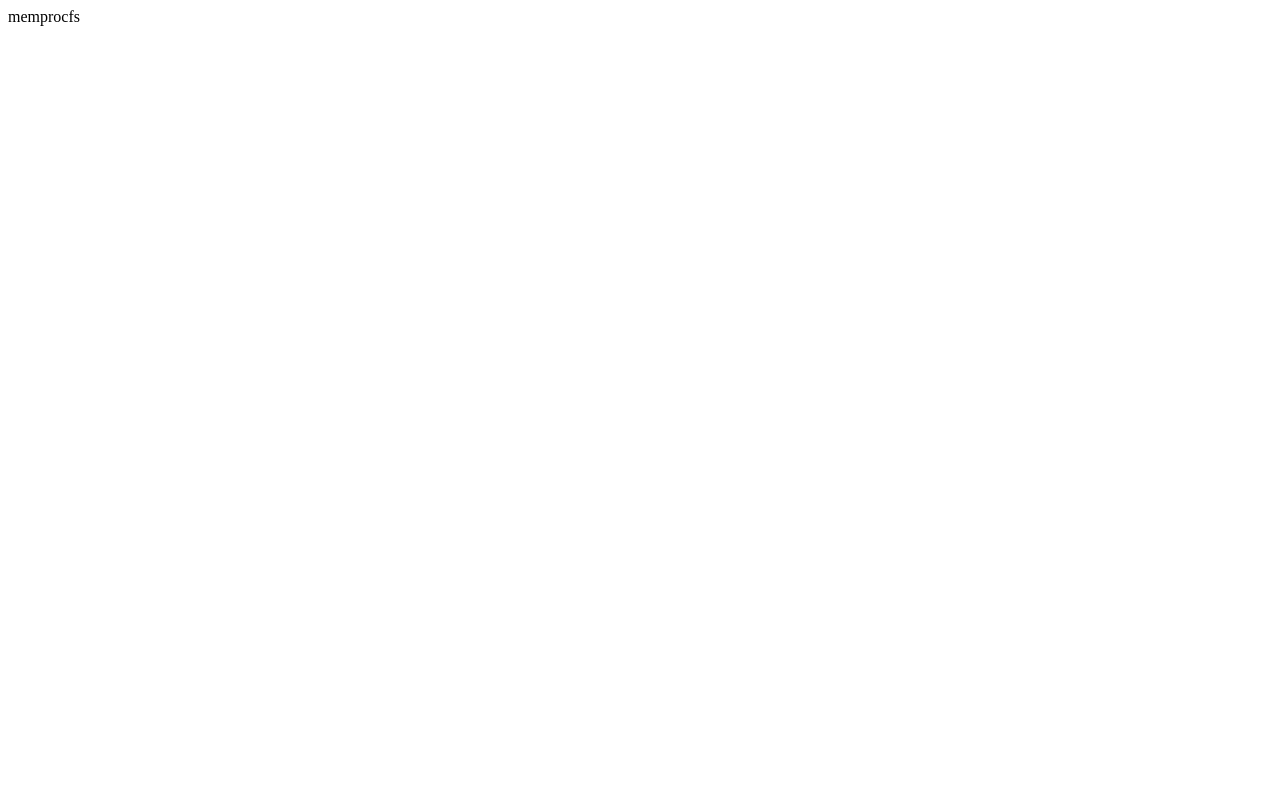
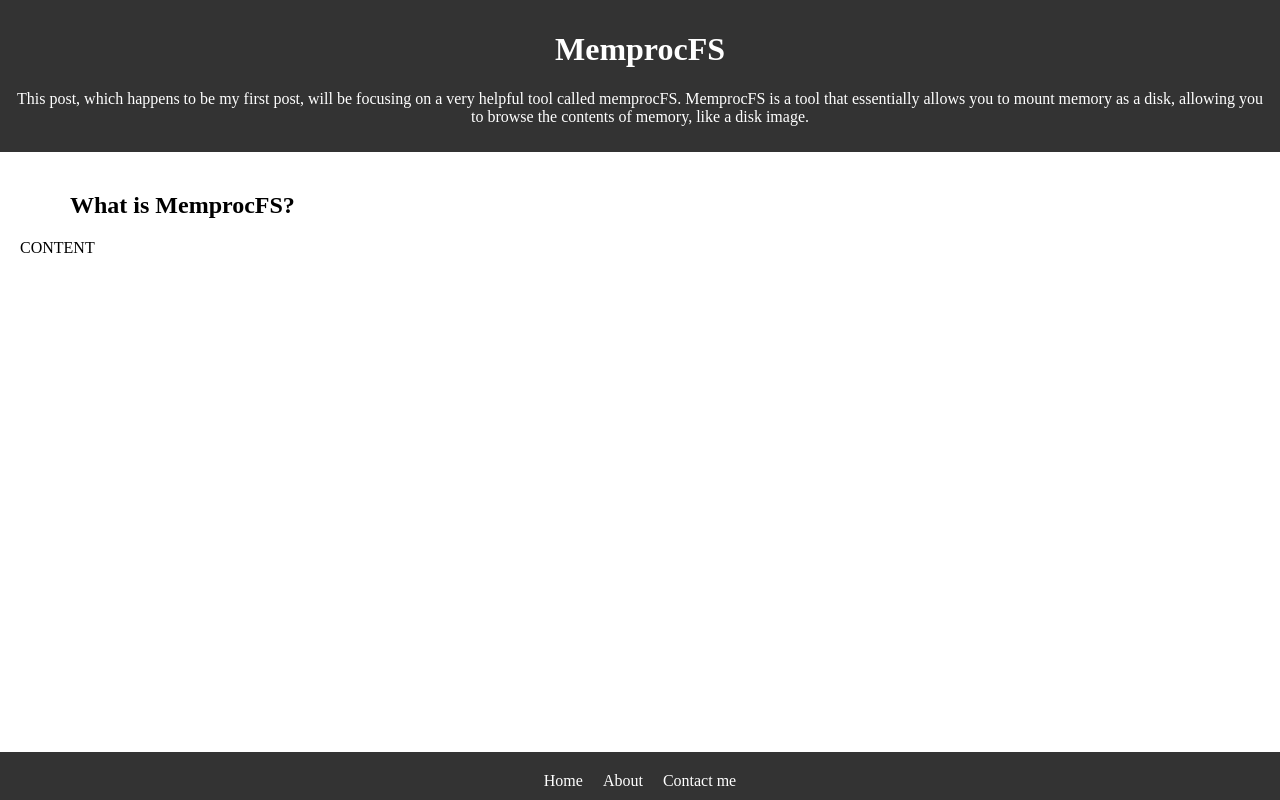
Before and after one commit to cyberyom/cyberyom.github.io, a plain HTML site: page tools/memprocfs.html in a window 1280 px wide. Drawn offline with Linux system fonts and the light colour scheme.

Commit message:
Update memprocfs.html

```diff
--- a/tools/memprocfs.html
+++ b/tools/memprocfs.html
@@ -1 +1,73 @@
-memprocfs
+<!DOCTYPE html>
+<html>
+<head>
+	<title>memprocfs</title>
+	<style>
+		body {
+			margin: 0;
+			padding: 0;
+			display: flex;
+			flex-direction: column;
+			min-height: 100vh;
+		}
+
+		header {
+			background-color: #333;
+			color: white;
+			padding: 10px;
+			text-align: center;
+		}
+
+		nav {
+			display: flex;
+			justify-content: center;
+			margin-top: 10px;
+		}
+
+		nav a {
+			color: white;
+			margin: 0 10px;
+			text-decoration: none;
+		}
+
+		main {
+			flex: 1;
+			padding: 20px;
+		}
+
+		.footer {
+			background-color: #333;
+			color: white;
+			padding: 10px;
+			text-align: center;
+		}
+
+		.indented {
+   			margin-left: 50px;
+		}
+	</style>
+</head>
+<body>
+	<header>
+		<h1>MemprocFS</h1>
+		<div class="subtitle">
+			<p>This post, which happens to be my first post, will be focusing on a very helpful tool called memprocFS. MemprocFS is a tool that essentially allows you to mount memory as a disk, allowing you to browse the contents of memory, like a disk image.</p>
+		</div>
+	</header>
+
+	<main>
+		<h2 class="indented">What is MemprocFS?</h2>
+		<div class="content">
+			<p>CONTENT</p>
+		</div>
+	</main>
+
+	<footer class="footer">
+		<nav>
+			<a href="/index.html">Home</a>
+			<a href="/about.html">About</a>
+			<a href="/contact.html">Contact me</a>
+		</nav>
+	</footer>
+</body>
+</html>
```
